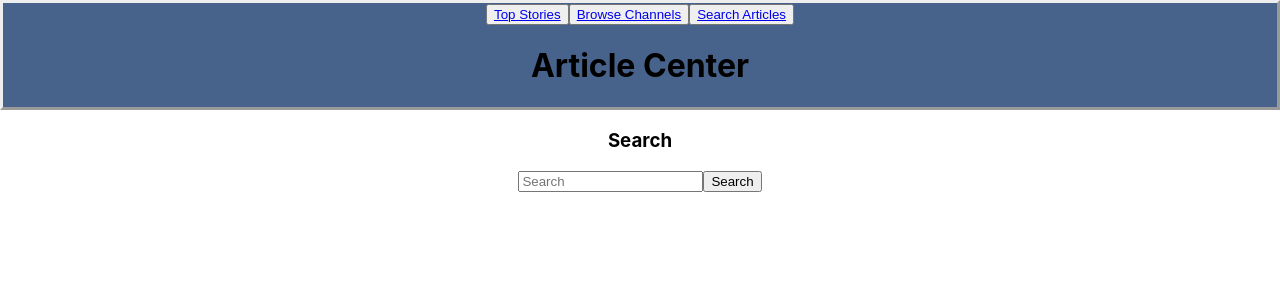
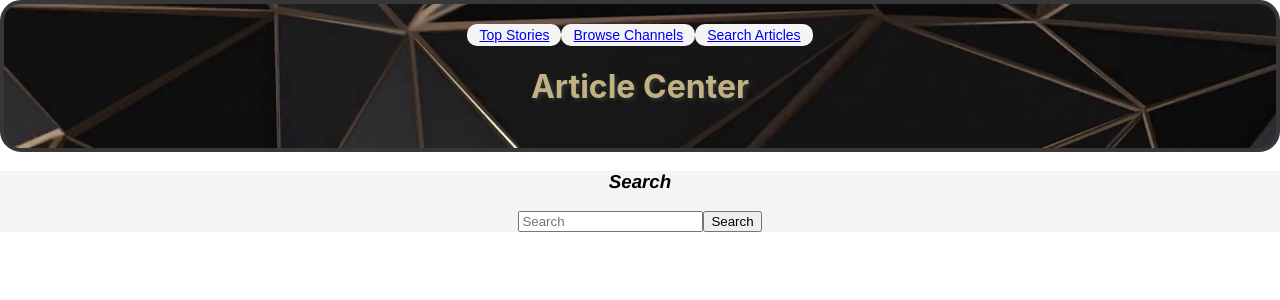
Before and after one commit to Wali89/articles-center-old, a React (Create React App) app in the folder client/: page /search/1 in a window 1280 px wide. Shown: the top 300 px of the page. Built offline with nearby package versions, Linux system fonts and the light colour scheme.

Commit message:
added styling to navbar

```diff
--- a/client/src/App.css
+++ b/client/src/App.css
@@ -32,12 +32,64 @@
 }
 
 .App-navbar {
-  background-color: #47638c;
   border-style: outset;
-  text-decoration-color: white;
+  text-decoration-color: #C0B283;
+  color: #C0B283;
+  text-shadow: 2px 2px 4px #373737;
+  border-radius: 21px;
+  border: 4px solid #373737;
+  padding: 20px;
+  background-image: url("banner.png");
+
 }
 
 .ui-tabular-stackable-menu {
   text-decoration-color: white;
 
 }
+
+.search {
+  background-color: #F4F4F4;
+  font-family: 'Franklin Gothic Medium';
+  font-style: oblique;
+}
+
+.article {
+  color: #373737;
+}
+
+.button {
+  display: inline-block;
+  padding: 3px 12px;
+  font-size: 14px;
+  cursor: pointer;
+  text-align: center;
+  text-decoration: none;
+  outline: none;
+  color: #fff;
+  background-color: #F4F4F4;
+  border: none;
+  border-radius: 10px;
+
+
+}
+
+.button:hover {background-color: #dcd0c0}
+
+.button:active {
+  background-color: #f4f4f4;
+  box-shadow: 0 5px #666;
+  transform: translateY(4px);
+}
+
+
+a:visited {
+  color: #373737;
+}
+
+a.article-link:hover, a.article-link:active {font-family: monospace;}
+
+a.article-link {
+  color: #c0b283;
+  font-size: 14px
+;}
--- a/client/src/components/article.js
+++ b/client/src/components/article.js
@@ -3,8 +3,8 @@
 
 const Article = (props) => {
   return(
-    <div>
-    <h3> <a href={props.url}> {props.title}</a>  </h3>
+    <div className="article">
+    <h3> <a className="article-link" href={props.url}> {props.title}</a>  </h3>
     </div>
   )
 }
--- a/client/src/components/navbar.js
+++ b/client/src/components/navbar.js
@@ -11,9 +11,9 @@
       <div>
         <div className="App-navbar">
           <div className="ui-tabular-stackable-menu">
-            <button><Link to="/" id="TopStories-link" className="item"> Top Stories </Link></button>
-            <button><Link to="/channels" id="channels-link" className="item"> Browse Channels </Link></button>
-            <button><Link to="/search" id="search-link" className="item">Search Articles</Link></button>
+            <button className="button"><Link to="/" id="TopStories-link" className="item"> Top Stories </Link></button>
+            <button className="button"><Link to="/channels"> Browse Channels </Link></button>
+            <button className="button"><Link to="/search">Search Articles</Link></button>
             <h1 id="title" className="title">Article Center</h1>
           </div>
         </div>
--- a/client/src/containers/QueryContainer.js
+++ b/client/src/containers/QueryContainer.js
@@ -12,7 +12,7 @@
 
   render() {
     return (
-      <div>
+      <div className="search">
         <div id="query">
           <QueryInput searchArticles={this.props.searchArticles} />
 
```
Also changed, not shown: client/src/banner.png (added).
